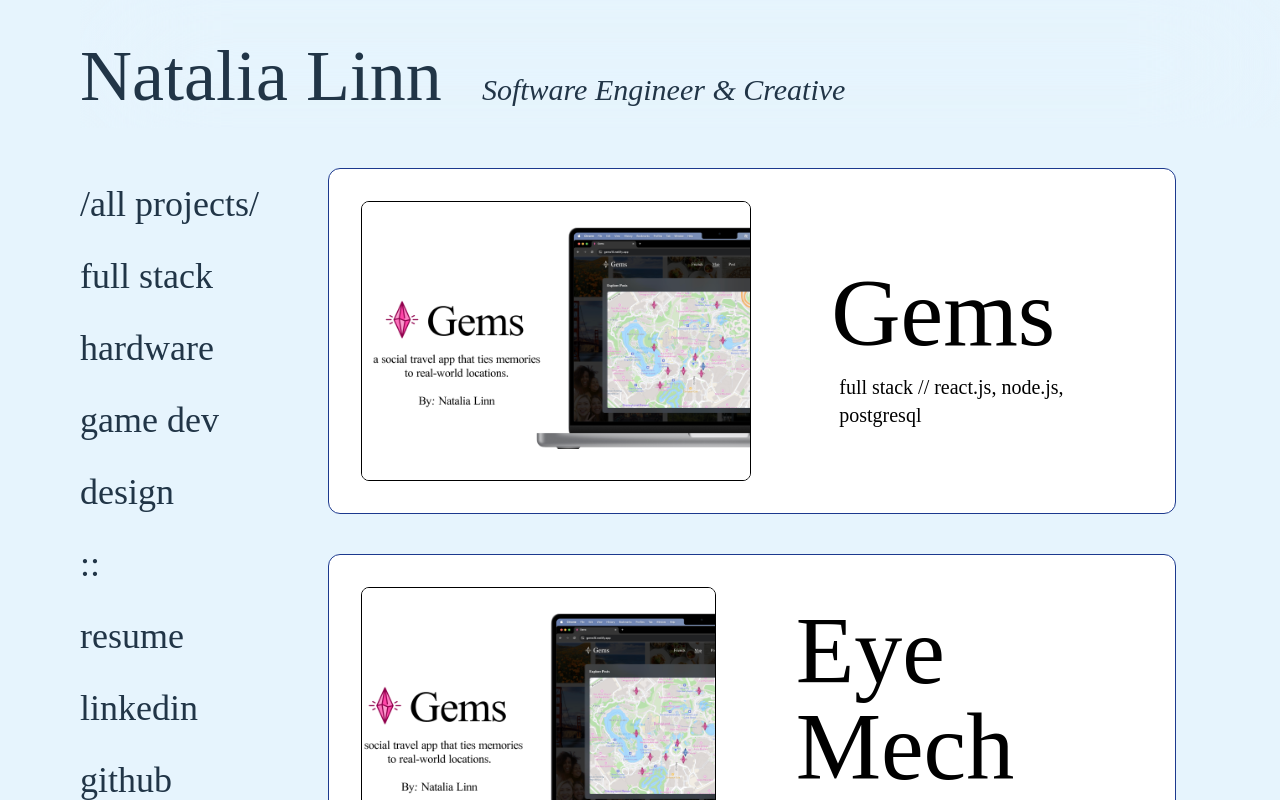
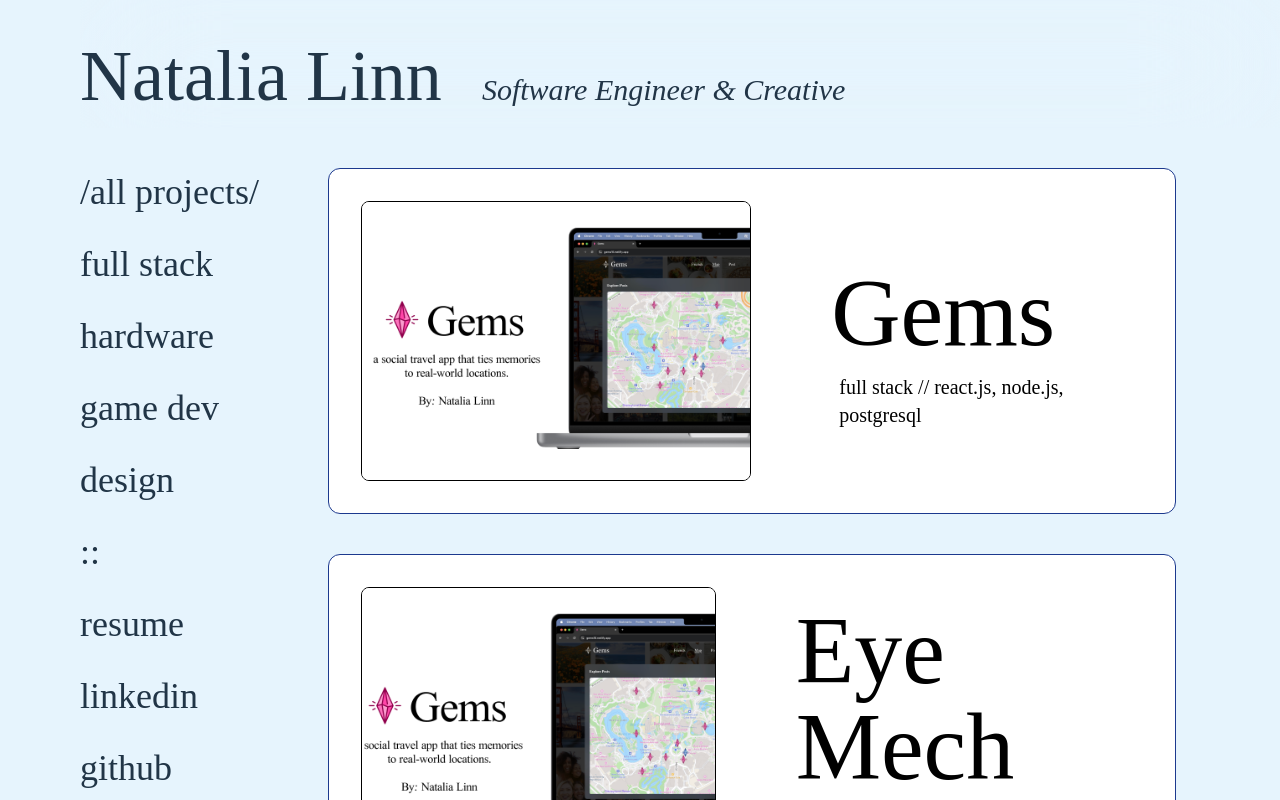
Before and after one commit to yoitsnatalia/yoitsnatalia.github.io, a React (Vite) app in the folder client/: page / in a window 1280 px wide. Built offline with nearby package versions, Linux system fonts and the light colour scheme.

Commit message:
adjust top padding of menu

```diff
--- a/client/src/pages/HomePage.jsx
+++ b/client/src/pages/HomePage.jsx
@@ -7,7 +7,7 @@ export default function HomePage({setPage, filter, setFilter}) {
     return (
         <div className="flex flex-row flex-grow pt-26">
           {/* Sidebar / Tabs */}
-          <div className="hidden w-1/5 pt-20 md:flex justify-start">
+          <div className="hidden w-1/5 pt-17 md:flex justify-start">
             <ul className="fixed space-y-8">
               <li className="hover:text-gray-300 cursor-pointer" onClick={() => setFilter('all')}>/all projects/</li>
               <li className="hover:text-gray-300 cursor-pointer" onClick={() => setFilter('fullstack')}>full stack</li>
```
